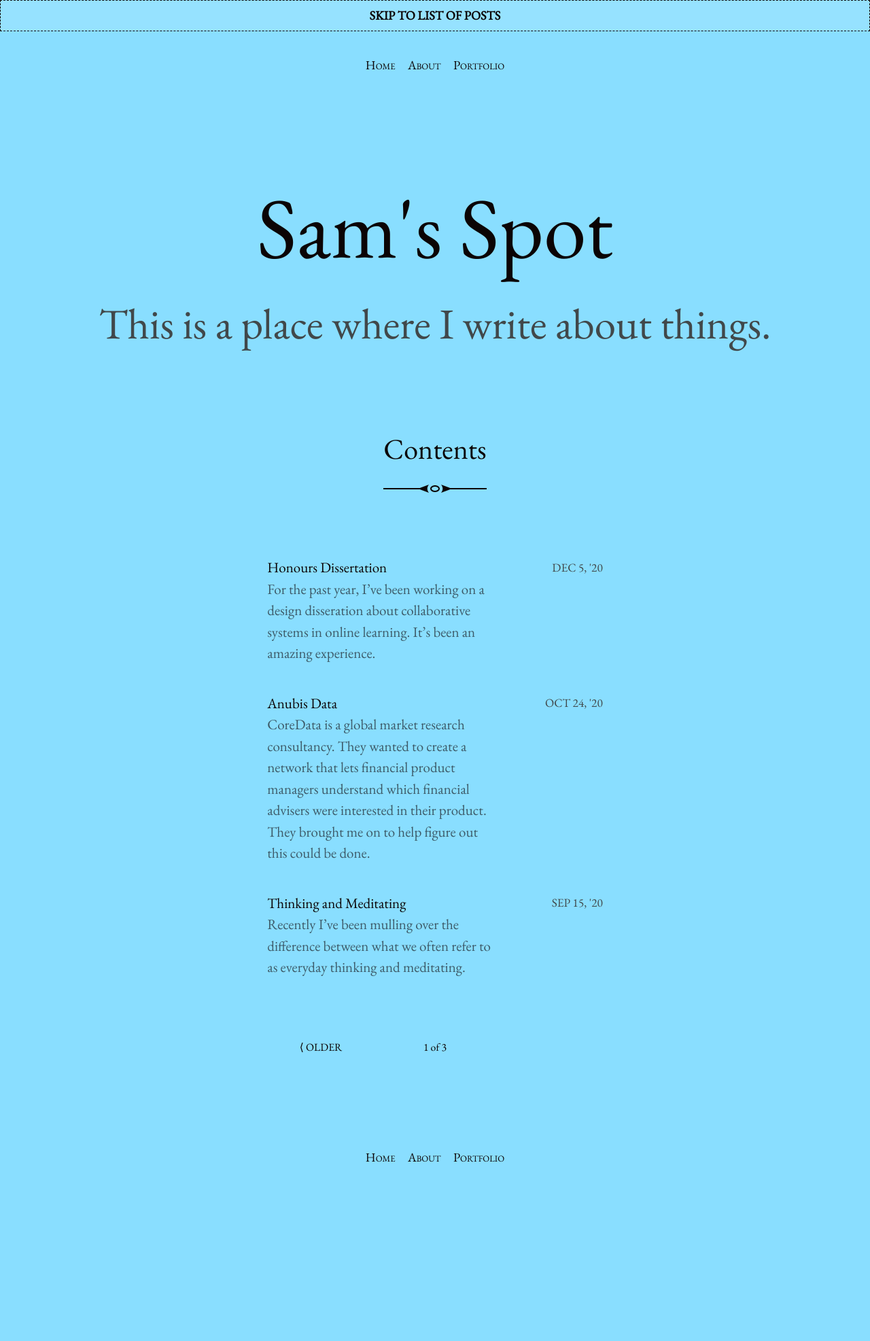
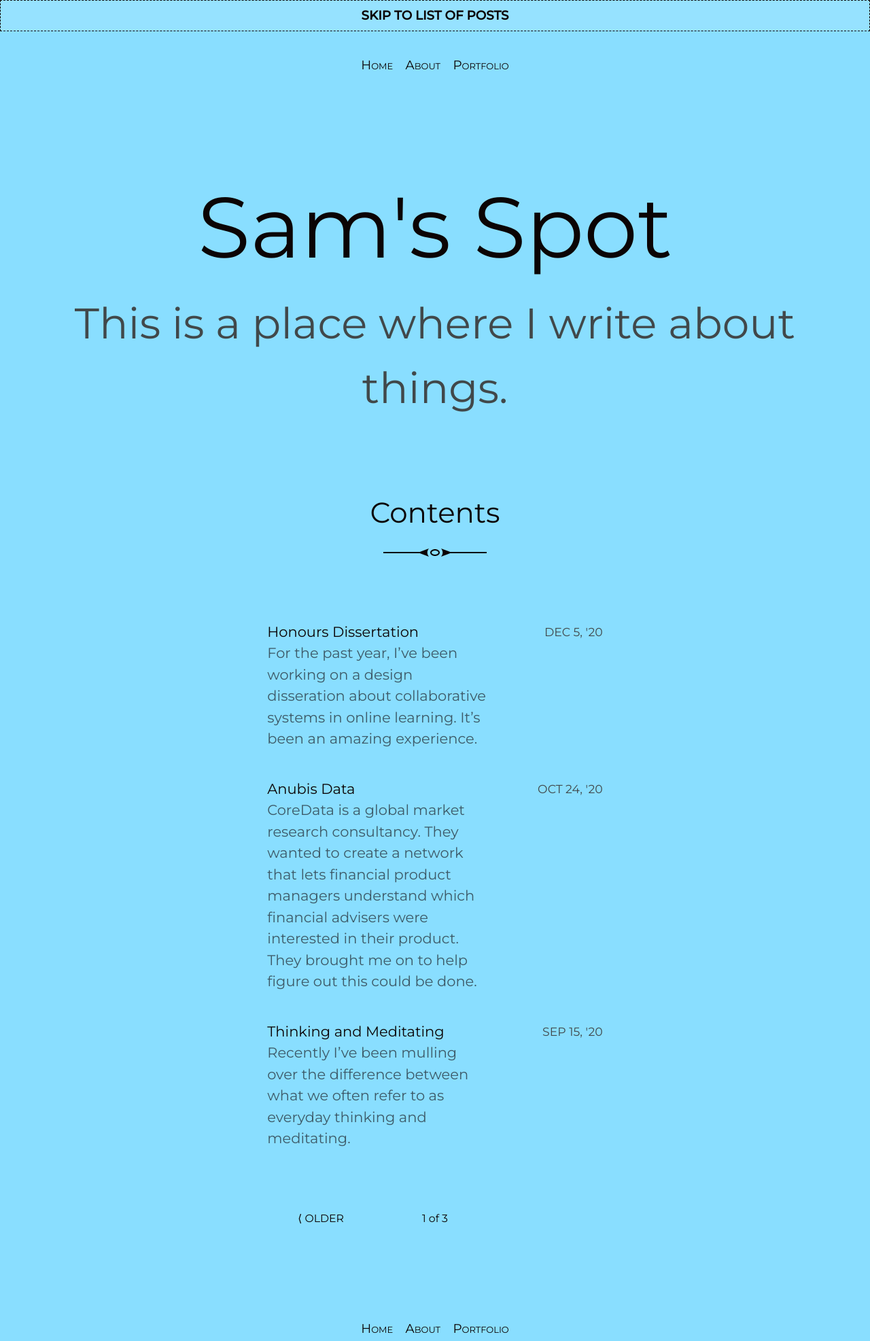
Before and after one commit to halcha/blog, a Jekyll site: the page built from index.html, in a window 1280 px wide. Shown: the whole page at 68% size. Built offline with Jekyll 4.4.1, drawn with Linux system fonts in a browser that asks for light colours; the list of posts is cut into pages by our own code; before the commit the page ends 1721 px from its top, so only the background shows below that.

Commit message:
change font

```diff
--- a/_sass/_variables.scss
+++ b/_sass/_variables.scss
@@ -1,8 +1,11 @@
+@import url('https://fonts.googleapis.com/css2?family=Montserrat:ital,wght@0,400;0,500;1,400&display=swap');
+
 $brand-color:         #89deff;
+$highlight-color:     #89deff;
 $highlight:           lighten($brand-color, 35%);
 $text-color:          #0b0404;
 $muted-text-color:    #41484a;
-$font-family:         "EB Garamond", Garamond, "Times New Roman", serif;
+$font-family:         "Montserrat", sans-serif;
 
 $on-bigphone:         375px;
 $on-tablet:           768px;
```
Also changed, not shown: hitchens-theme.gemspec.
